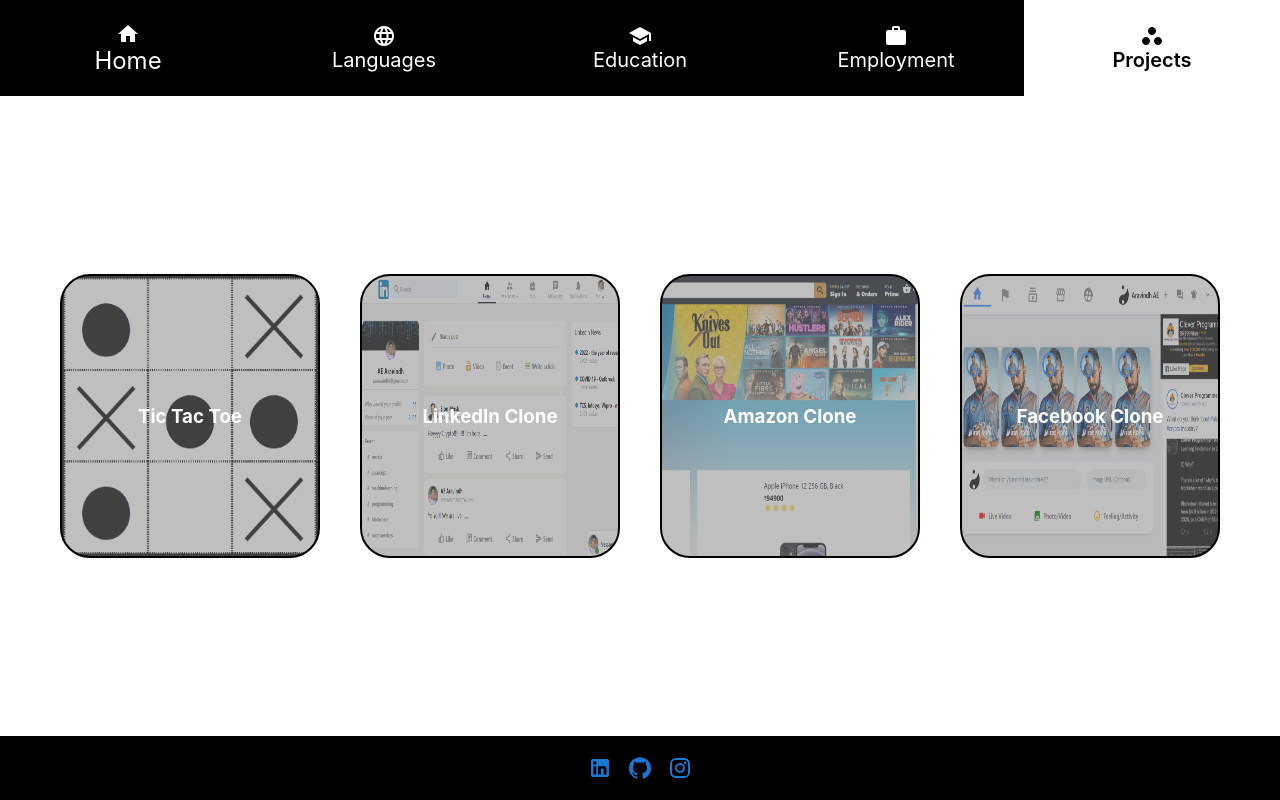
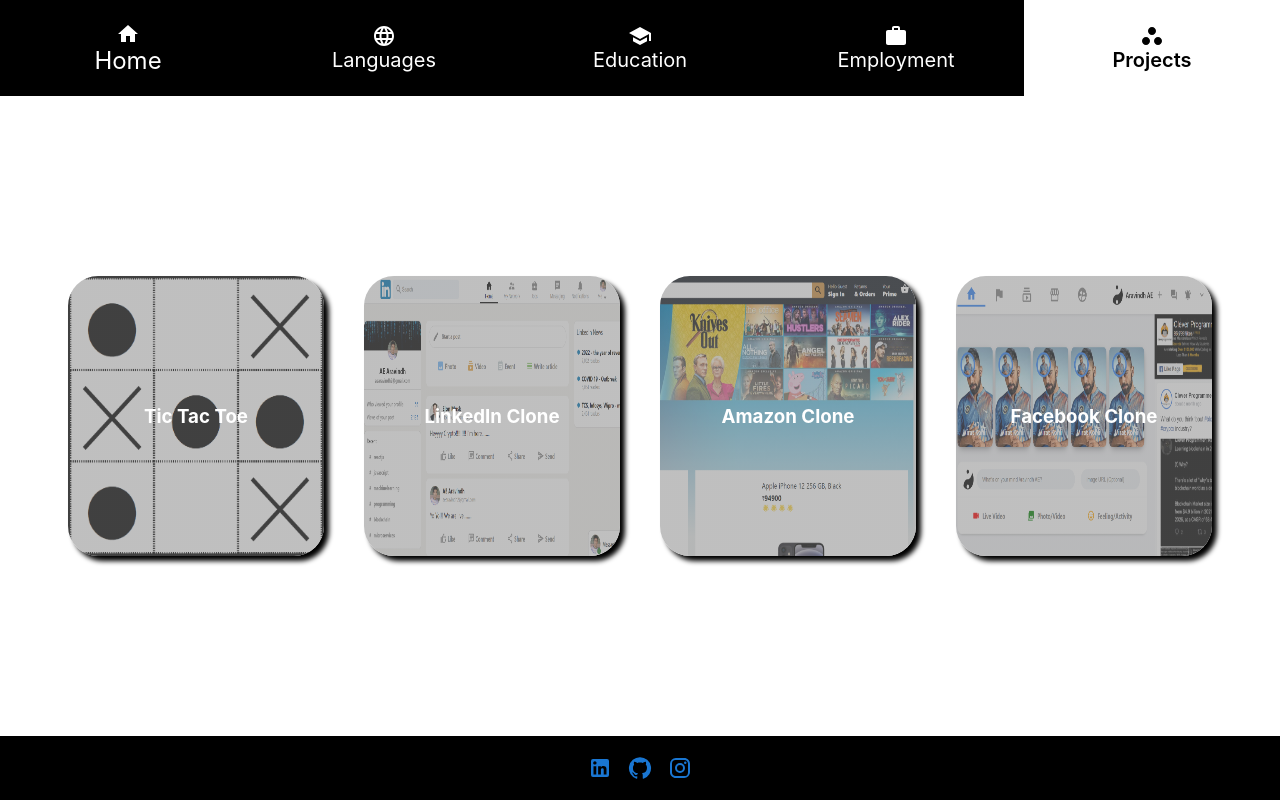
Before and after one commit to aearavindh/profile, a React (Create React App) app: page /projects in a window 1280 px wide. Built offline with nearby package versions, Linux system fonts and the light colour scheme.

Commit message:
Removed border and added box radius to Tile component

```diff
--- a/src/components/Tile.css
+++ b/src/components/Tile.css
@@ -5,11 +5,11 @@
   align-items: center;
   justify-content: center;
   margin: 20px;
-  border: 2px solid black;
   border-radius: 30px;
   animation-name: invisible;
   animation-duration: 1s;
   cursor: pointer;
+  box-shadow: 5px 5px 5px black;
 }
 
 @keyframes invisible {
```
